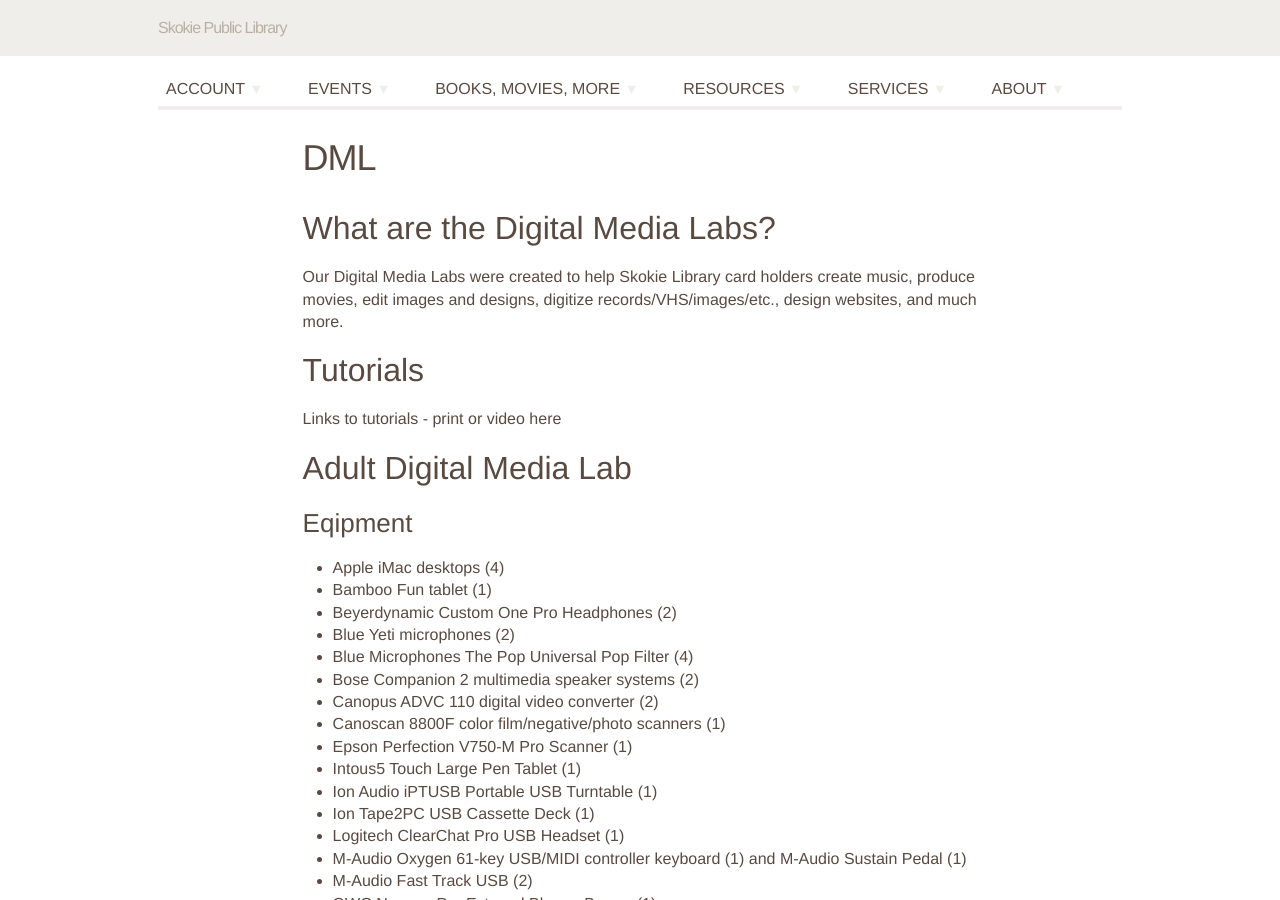
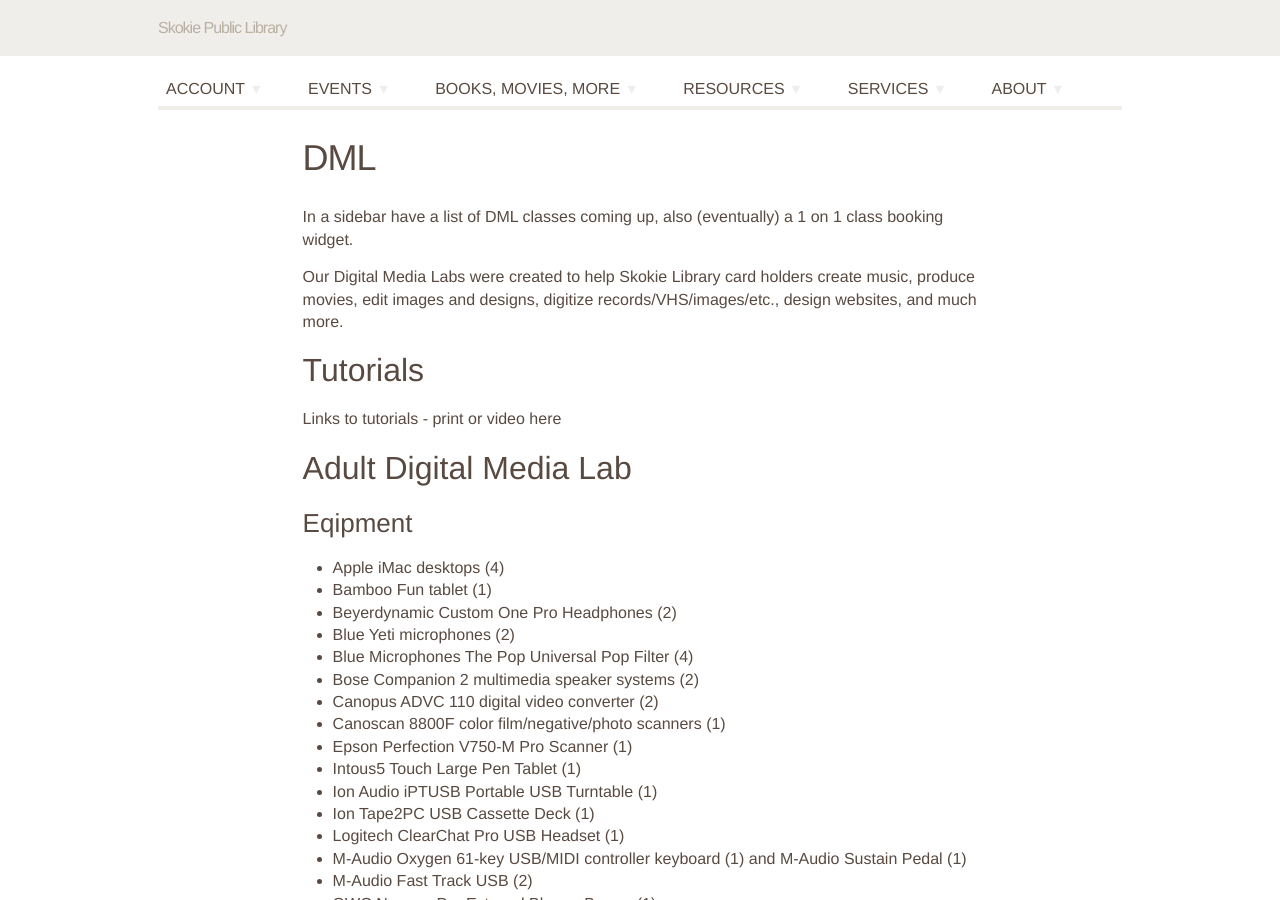
Before and after one commit to skokielibrary/spl-content, a Jekyll site: the page built from _content/mick/services--learning-labs--dml.markdown, in a window 1280 px wide and 900 px high. Built offline with Jekyll 4.4.1, drawn with Linux system fonts in a browser that asks for light colours; some web fonts are replaced.

Commit message:
Updated services--learning-labs--dml.markdown

```diff
--- a/_content/mick/services--learning-labs--dml.markdown
+++ b/_content/mick/services--learning-labs--dml.markdown
@@ -4,7 +4,8 @@ title: DML
 published: true
 ---
 
-##What are the Digital Media Labs?
+In a sidebar have a list of DML classes coming up, also (eventually) a 1 on 1 class booking widget.
+
 Our Digital Media Labs were created to help Skokie Library card holders create music, produce movies, edit images and designs, digitize records/VHS/images/etc., design websites, and much more.
 ##Tutorials
 Links to tutorials - print or video here
```
